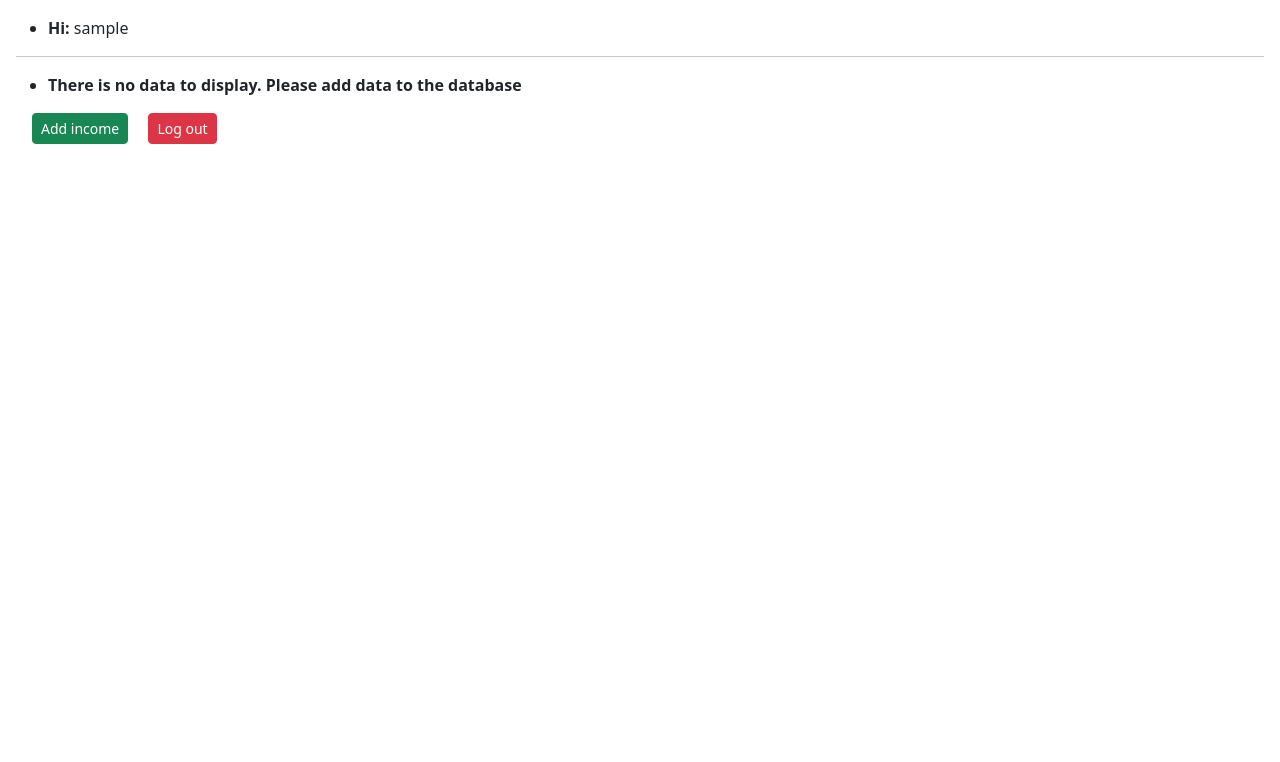
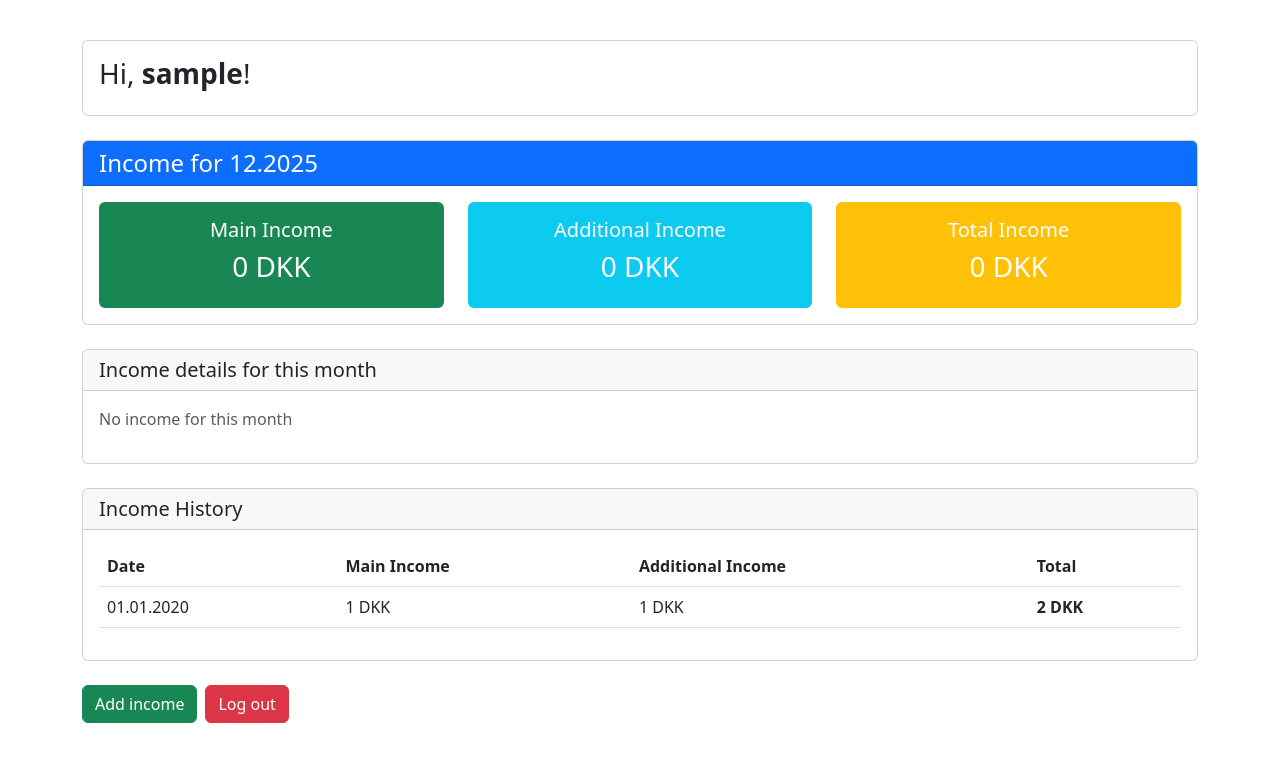
Before and after one commit to slavafortGR/finance, a Flask app: page /profile in a window 1280 px wide. Shown: the top 762 px of the page. Run offline with Flask 3, Linux system fonts and the light colour scheme; the visitor is signed in with stand-in values (Sample User, id 1); tables that the repository leaves empty hold one stand-in row (values such as "Sample post").

Commit message:
profile_html has been supplemented

```diff
--- a/finance/routes.py
+++ b/finance/routes.py
@@ -114,9 +114,38 @@ def logout():
 @log_exceptions
 def return_profile():
     user_id = session.get('user_id')
+
     if user_id:
         user = User.query.filter_by(id=user_id).first()
-        return render_template('profile.html', user=user)
+
+        current_date = date.today()
+        current_year = current_date.year
+        current_month = current_date.month
+
+        incomes = Income.query.filter_by(user_id=user_id).filter(
+            Income.year == current_year,
+            Income.month == current_month
+        ).all()
+
+        total_main_income = sum(income.main_income for income in incomes)
+        total_additional_income = sum(income.additional_income for income in incomes)
+        total_income = total_main_income + total_additional_income
+
+        all_incomes = Income.query.filter_by(user_id=user_id).order_by(
+            Income.year.desc(),
+            Income.month.desc(),
+            Income.day.desc()
+        ).all()
+
+        return render_template('profile.html',
+                               user=user,
+                               total_main_income=total_main_income,
+                               total_additional_income=total_additional_income,
+                               total_income=total_income,
+                               incomes=incomes,
+                               all_incomes=all_incomes,
+                               current_year=current_year,
+                               current_month=current_month)
     else:
         flash('You need to log in', 'danger')
         return redirect(url_for('login_user_get'))
--- a/finance/templates/profile.html
+++ b/finance/templates/profile.html
@@ -1,22 +1,113 @@
 {% extends "layout.html" %}
 
 {% block content %}
-<div>
-    <ul>
-        <li>
-            <span><strong>Hi:</strong> {{ user.nick_name }}</span>
-        </li>
-    </ul>
+<div class="container mt-4">
+    <div class="card mb-4">
+        <div class="card-body">
+            <h3>Hi, <strong>{{ user.nick_name }}</strong>!</h3>
+        </div>
+    </div>
+
+    <div class="card mb-4">
+        <div class="card-header bg-primary text-white">
+            <h4 class="mb-0">Income for {{ '%02d' % current_month }}.{{ current_year }}</h4>
+        </div>
+        <div class="card-body">
+            <div class="row text-center">
+                <div class="col-md-4">
+                    <div class="p-3 bg-success text-white rounded">
+                        <h5>Main Income</h5>
+                        <h3>{{ "{:,}".format(total_main_income).replace(',', ' ') }} DKK</h3>
+                    </div>
+                </div>
+                <div class="col-md-4">
+                    <div class="p-3 bg-info text-white rounded">
+                        <h5>Additional Income</h5>
+                        <h3>{{ "{:,}".format(total_additional_income).replace(',', ' ') }} DKK</h3>
+                    </div>
+                </div>
+                <div class="col-md-4">
+                    <div class="p-3 bg-warning text-white rounded">
+                        <h5>Total Income</h5>
+                        <h3>{{ "{:,}".format(total_income).replace(',', ' ') }} DKK</h3>
+                    </div>
+                </div>
+            </div>
+        </div>
+    </div>
+
+    <div class="card mb-4">
+        <div class="card-header">
+            <h5 class="mb-0">Income details for this month</h5>
+        </div>
+        <div class="card-body">
+            {% if incomes %}
+                <table class="table table-striped">
+                    <thead>
+                        <tr>
+                            <th>Date</th>
+                            <th>Main Income</th>
+                            <th>Additional Income</th>
+                            <th>Total</th>
+                        </tr>
+                    </thead>
+                    <tbody>
+                        {% for income in incomes %}
+                        <tr>
+                            <td>{{ '%02d' % income.day }}.{{ '%02d' % income.month }}.{{ income.year }}</td>
+                            <td>{{ "{:,}".format(income.main_income).replace(',', ' ') }} DKK</td>
+                            <td>{{ "{:,}".format(income.additional_income).replace(',', ' ') }} DKK</td>
+                            <td><strong>{{ "{:,}".format(income.total).replace(',', ' ') }} DKK</strong></td>
+                        </tr>
+                        {% endfor %}
+                    </tbody>
+                </table>
+            {% else %}
+                <p class="text-muted">No income for this month</p>
+            {% endif %}
+        </div>
+    </div>
+
+    <div class="card mb-4">
+        <div class="card-header">
+            <h5 class="mb-0">Income History</h5>
+        </div>
+        <div class="card-body">
+            {% if all_incomes %}
+                <table class="table table-hover">
+                    <thead>
+                        <tr>
+                            <th>Date</th>
+                            <th>Main Income</th>
+                            <th>Additional Income</th>
+                            <th>Total</th>
+                        </tr>
+                    </thead>
+                    <tbody>
+                        {% for income in all_incomes %}
+                        <tr>
+                            <td>{{ '%02d' % income.day }}.{{ '%02d' % income.month }}.{{ income.year }}</td>
+                            <td>{{ "{:,}".format(income.main_income).replace(',', ' ') }} DKK</td>
+                            <td>{{ "{:,}".format(income.additional_income).replace(',', ' ') }} DKK</td>
+                            <td><strong>{{ "{:,}".format(income.total).replace(',', ' ') }} DKK</strong></td>
+                        </tr>
+                        {% endfor %}
+                    </tbody>
+                </table>
+            {% else %}
+                <div class="alert alert-info">
+                    <p class="mb-0">
+                        <strong>There is no data to display.</strong>
+                        Please add data to the database.
+                    </p>
+                </div>
+            {% endif %}
+        </div>
+    </div>
+
+    <div class="d-flex gap-2">
+        <a href="/income" class="btn btn-success">Add income</a>
+        <a href="/logout" class="btn btn-danger">Log out</a>
+    </div>
 </div>
-<hr/>
-<div>
-    <ul>
-        <li>
-            <p><strong>There is no data to display. Please add data to the database</strong></p>
-        </li>
-    </ul>
-</div>
-    <a href="/income" class="btn btn-success btn-sm ms-3">Add income</a>
-    <a href="/logout" class="btn btn-danger btn-sm ms-3">Log out</a>
-
 {% endblock %}
```
